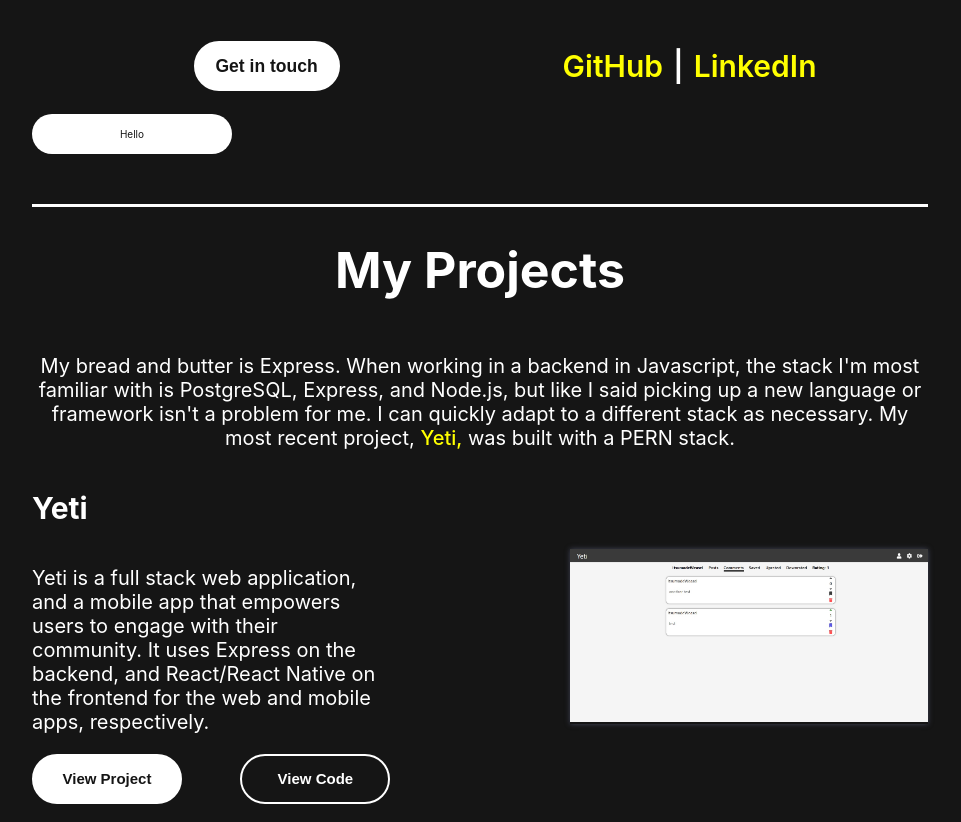
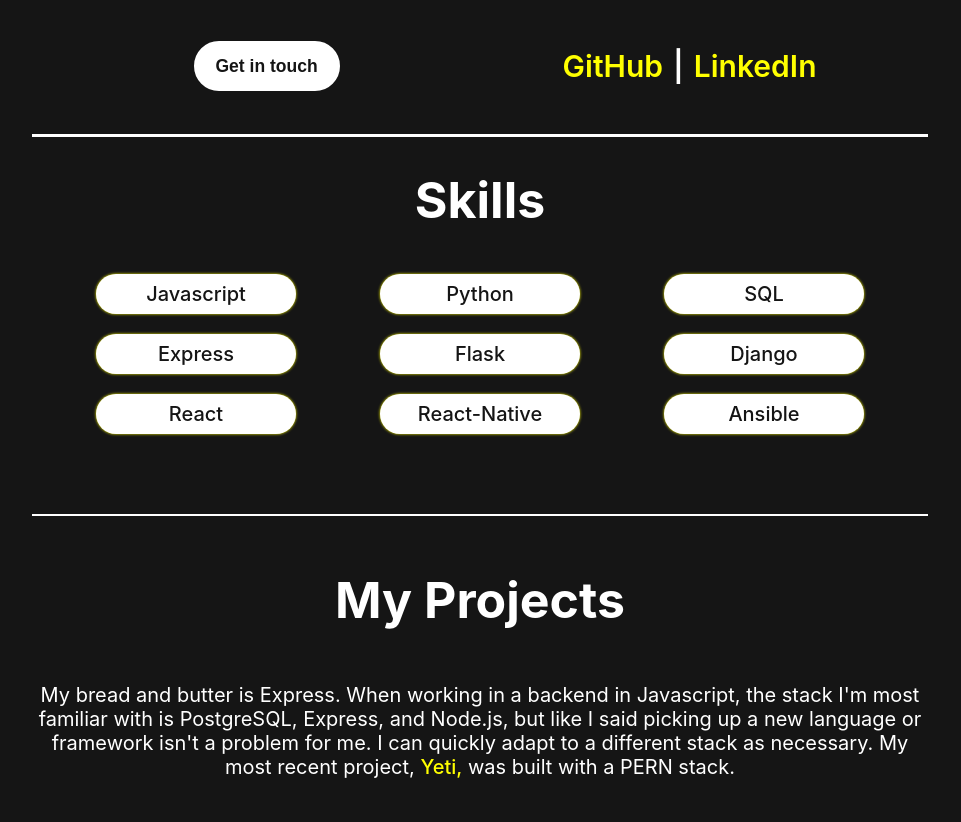
Before and after one commit to leshawn-rice/leshawn-rice.github.io, a React (Create React App) app: page / in a window 1280 px wide. Shown: the part 1046-1868 px from the top of the page, without its empty margins (160-1121 px from the left). Built offline with nearby package versions, Linux system fonts and the light colour scheme.

Commit message:
added skills

```diff
--- a/src/components/Skills.js
+++ b/src/components/Skills.js
@@ -1,13 +1,42 @@
 import React from 'react'
-import '../styles/Skills.css';
+import Seperator from './Seperator';
+import '../styles/Skills.scss';
 
 const Skills = () => {
   return (
-    <div className="Skills">
-      <div className="Skill-Pill">
-        Hello
+    <>
+      <Seperator />
+      <h1 className="Skills-Header">Skills</h1>
+      <div className="Skills">
+        <div className="Skill-Pill">
+          Javascript
+        </div>
+        <div className="Skill-Pill">
+          Python
+        </div>
+        <div className="Skill-Pill">
+          SQL
+        </div>
+        <div className="Skill-Pill">
+          Express
+        </div>
+        <div className="Skill-Pill">
+          Flask
+        </div>
+        <div className="Skill-Pill">
+          Django
+        </div>
+        <div className="Skill-Pill">
+          React
+        </div>
+        <div className="Skill-Pill">
+          React-Native
+        </div>
+        <div className="Skill-Pill">
+          Ansible
+        </div>
       </div>
-    </div>
+    </>
   )
 }
 
--- a/src/styles/Seperator.css
+++ b/src/styles/Seperator.css
@@ -2,4 +2,5 @@
   width: 100%;
   height: 0.25rem;
   background-color: white;
+  margin: 2rem 0;
 }
--- a/src/styles/Skills.css
+++ /dev/null
@@ -1,17 +0,0 @@
-.Skills {
-  display: flex;
-  flex-direction: row;
-  width: inherit;
-  height: fit-content;
-}
-
-.Skill-Pill {
-  display: flex;
-  align-items: center;
-  justify-content: center;
-  border-radius: 5rem;
-  background-color: white;
-  color: rgb(21,21,21);
-  width: 20rem;
-  height: 4rem;
-}
--- /dev/null
+++ b/src/styles/Skills.scss
@@ -0,0 +1,35 @@
+@use 'index';
+
+.Skills {
+  @include index.row;
+  width: inherit;
+  height: fit-content;
+  justify-content: space-evenly;
+}
+
+.Skills-Header {
+  font-size: 5rem;
+  color: index.$lightColor;
+  text-align: center;
+}
+
+.Skill-Pill {
+  display: flex;
+  align-items: center;
+  justify-content: center;
+  border-radius: 5rem;
+  background-color: white;
+  color: index.$darkColor;
+  width: 20rem;
+  height: 4rem;
+  font-size: 2rem;
+  font-weight: 500;
+  box-shadow: 0 0 3px index.$altColor;
+  margin: 1rem 2rem;
+}
+
+.Skill-Pill:hover {
+  width: 22rem;
+  height: 5rem;
+  cursor: pointer;
+}
```
Also changed, not shown: src/styles/Drawer.css (deleted, +0 -66 lines).
